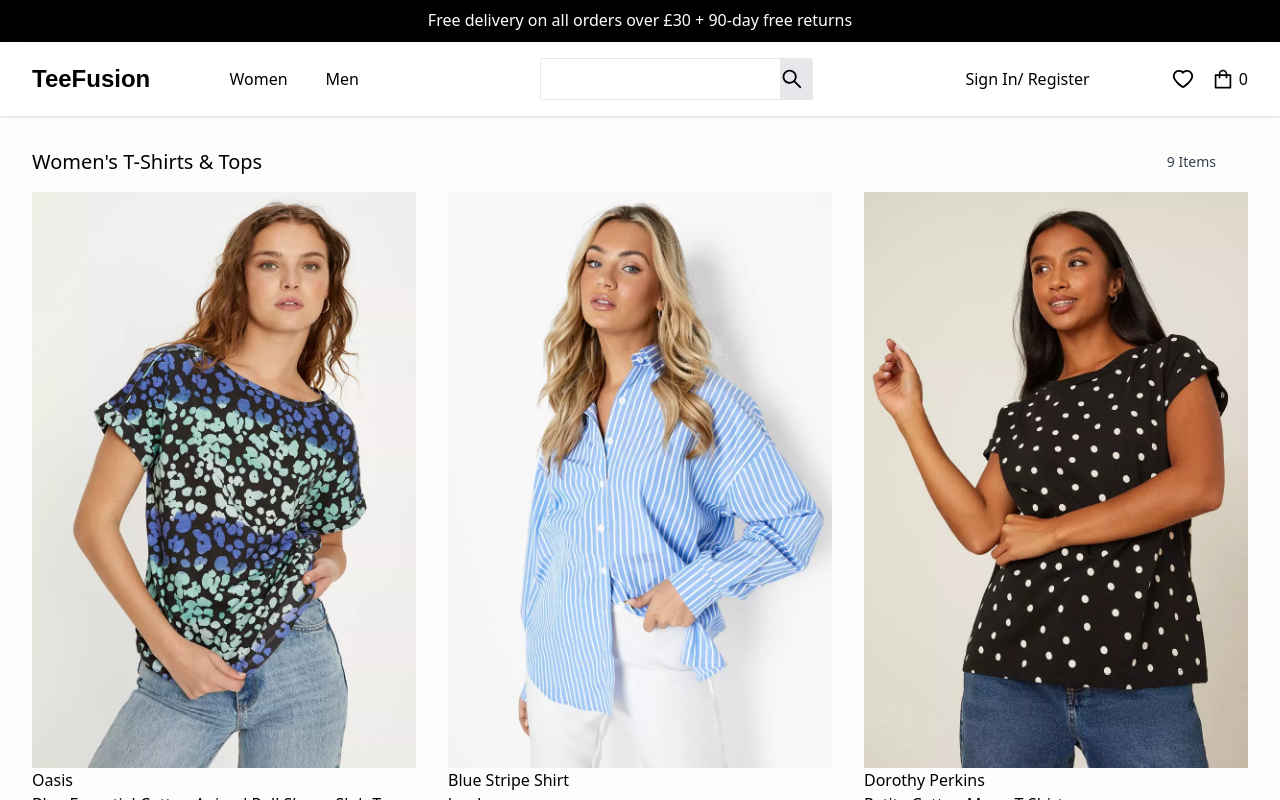
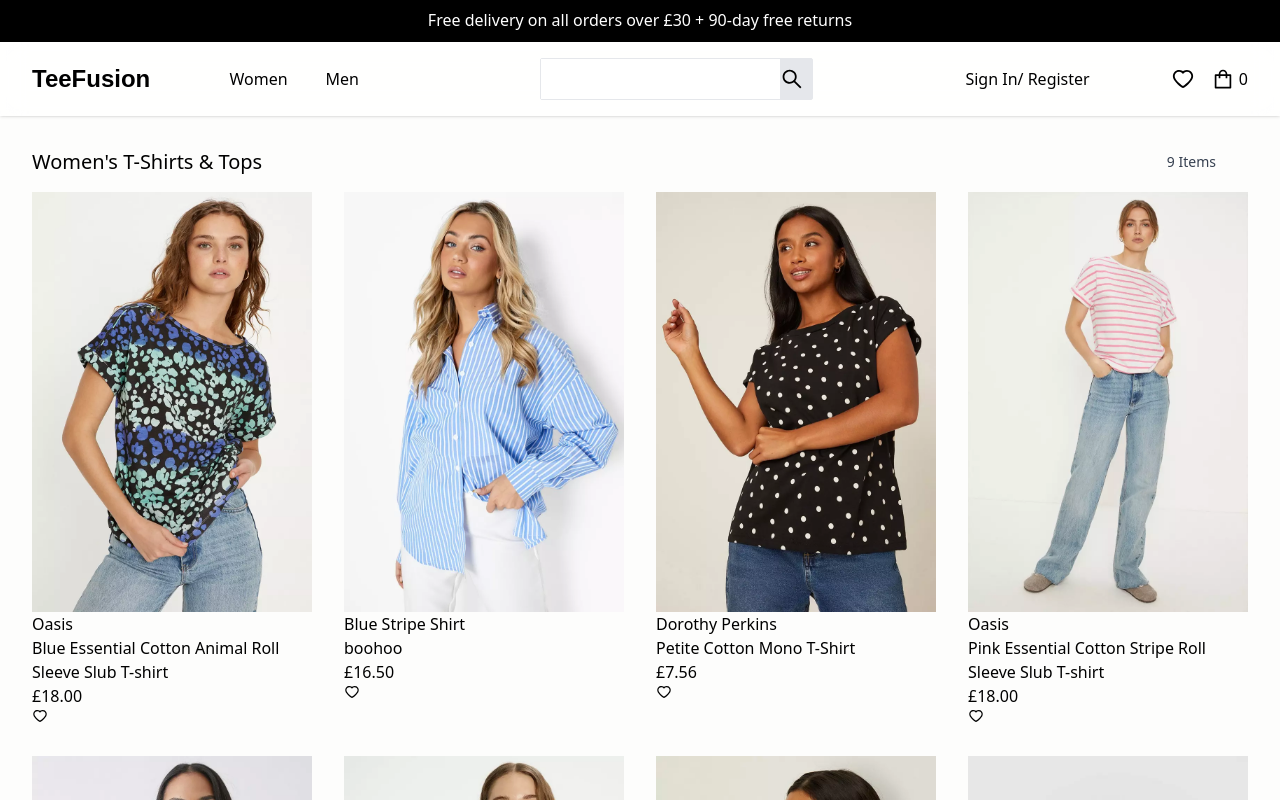
Before and after one commit to OscarSoanes/shopping-cart, a React (Create React App) app: page /#/shop/women in a window 1280 px wide. Shown: the top 800 px of the page. Built offline with nearby package versions, Linux system fonts and the light colour scheme.

Commit message:
Modified ProductGrid page

```diff
--- a/src/components/ProductGrid.tsx
+++ b/src/components/ProductGrid.tsx
@@ -8,7 +8,7 @@ export function ProductGrid({ data }: { data: Array<object> }) {
           <ProductContainer key={product.id} product={product} />
         ))
       ) : (
-        <p>Loading...</p>
+        <p className='text-center text-xl'>Loading...</p>
       )}
     </div>
   );
--- a/src/style.css
+++ b/src/style.css
@@ -31,5 +31,5 @@ html, body {
 }
 
 .products {
-  grid-template-columns: repeat(auto-fill, minmax(300px, auto));
+  grid-template-columns: repeat(auto-fill, minmax(250px, auto));
 }
```
